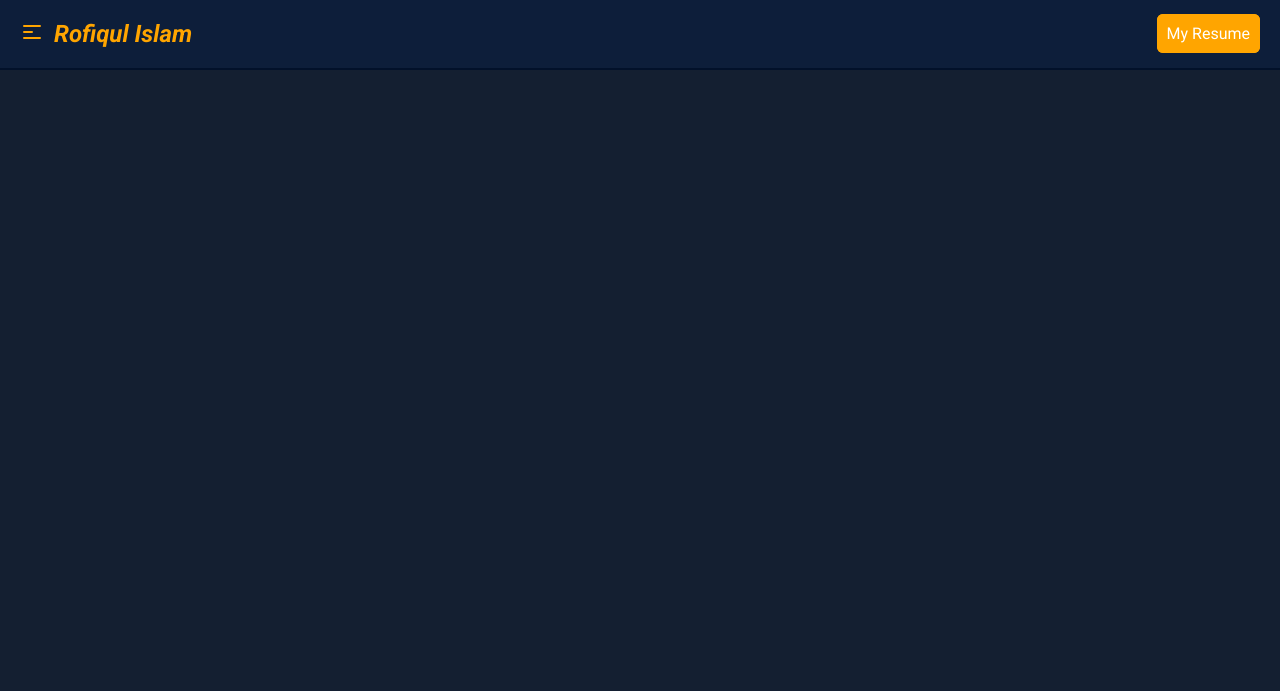
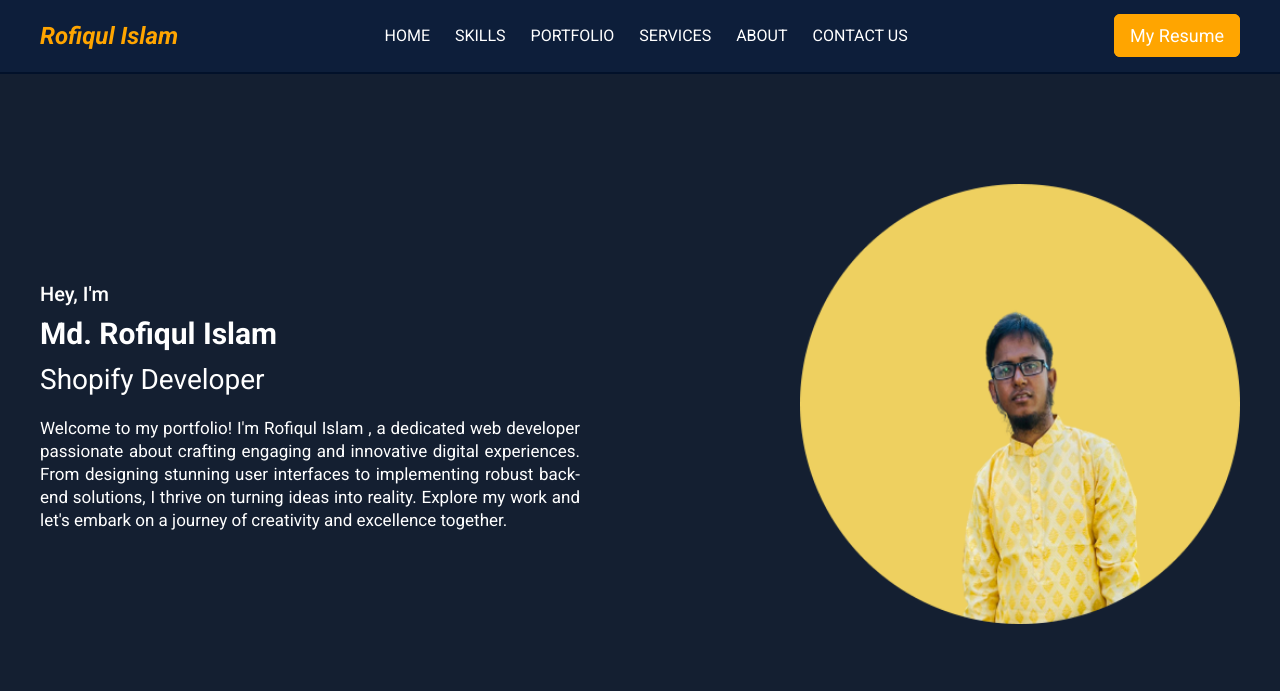
Before and after one commit to itscopebd/portfolio-html, a plain HTML site: page index.html in a window 1280 px wide. Drawn offline with Linux system fonts and the light colour scheme.

Commit message:
header desktop and hero banner html css added

```diff
--- a/assets/css/style.css
+++ b/assets/css/style.css
@@ -10,6 +10,8 @@
 
 :root {
     --primary-color: #FFA500;
+    --secondary-color: #fff;
+    --tertiary-color: #000;
 }
 
 body {
@@ -25,8 +27,16 @@ body {
 
 
 
+
 /* header css start here  */
 
+.header {
+    position: sticky;
+    top: 0;
+    left: 0;
+    width: 100%;
+
+}
 
 .header__wrap {
     display: flex;
@@ -38,6 +48,7 @@ body {
     padding: 18px 0;
     background-color: #0d1e3a;
     border-bottom: 2px solid #02112a;
+    margin-bottom: 50px;
 }
 
 .header__left {
@@ -53,6 +64,10 @@ body {
     height: 24px;
 }
 
+.header__middle {
+    display: none;
+}
+
 .header__logo h4 {
     color: var(--primary-color);
     font-size: 24px;
@@ -62,15 +77,160 @@ body {
 }
 
 .header__btn a {
-    padding: 8px;
+    padding: 10px 15px;
     background-color: var(--primary-color);
     border-radius: 6px;
     text-decoration: none;
-    border: 2px solid var(--primary-color);
-    color: #fff;
+    border: 1px solid var(--primary-color);
+    color: var(--secondary-color);
     font-size: 16px;
     line-height: 22px;
+    transition: 0.5s;
 
 }
 
+.header__btn a:hover {
+    background-color: transparent;
+    transition: 0.5s;
+}
+
 /* header css end here  */
+
+/* hero banner section css start here  */
+
+.hero__left {
+    width: 100%;
+    margin-bottom: 60px;
+}
+
+.hero__left img {
+    width: 100%;
+}
+
+.hero__sub-title {
+    font-size: 20px;
+    line-height: 28px;
+    color: var(--secondary-color);
+    font-weight: 500;
+    margin-bottom: 8px;
+}
+
+.hero__title {
+    font-size: 30px;
+    line-height: 36px;
+    color: var(--secondary-color);
+    font-family: 600;
+    margin-bottom: 10px;
+}
+
+.hero__continue {
+    font-size: 28px;
+    line-height: 35px;
+    color: var(--secondary-color);
+    font-family: 700;
+    margin-bottom: 20px;
+}
+
+.hero__des {
+    font-size: 17px;
+    line-height: 23px;
+    color: var(--secondary-color);
+    font-weight: 400;
+    text-align: justify;
+}
+
+/* hero banner section css end here  */
+
+
+
+
+
+@media(min-width:1024px) {
+    .common-wrap {
+        max-width: 1440px;
+        margin: 0 auto;
+        padding: 0 40px;
+    }
+
+
+    /* header section css start here  */
+
+    .header__inner {
+        padding: 20px 0;
+    }
+
+    .header__middle {
+        display: block;
+    }
+
+    .header__middle ul {
+        display: flex;
+        align-items: center;
+        list-style: none;
+        gap: 25px;
+
+    }
+
+    .header__middle ul a {
+        color: var(--secondary-color);
+        text-decoration: none;
+        font-size: 16px;
+        line-height: 24px;
+        font-weight: 400;
+        text-transform: uppercase;
+        transition: 0.5s;
+
+    }
+
+    .header__middle ul a:hover {
+        color: var(--primary-color);
+        transition: 0.5s;
+
+    }
+
+    .header__mob-hum {
+        display: none;
+    }
+
+    .header__btn a {
+        font-size: 18px;
+        line-height: 24px;
+    }
+
+    /* header section css end here */
+
+    /* hero section css start here  */
+
+    .hero__inner {
+        padding: 60px 0;
+    }
+
+    .hero__wrap {
+        display: flex;
+        align-items: center;
+        justify-content: space-between;
+        flex-direction: row-reverse;
+        gap: 80px;
+    }
+
+    .hero__right {
+        width: 45%;
+    }
+
+    .hero__right {
+        width: 45%;
+    }
+
+    .hero__left {
+        width: calc(100% - 760px);
+        margin-bottom: 0;
+    }
+
+    .hero__left img {
+        width: 100%;
+    }
+
+    /* hero section css end here  */
+
+
+}
--- a/index.html
+++ b/index.html
@@ -9,7 +9,7 @@
 </head>
 
 <body>
-<header class="header"></header>
+    <header class="header"></header>
     <script src="assets/js/main.js"></script>
 </body>
 <header class="header">
@@ -18,13 +18,25 @@
             <div class="header__wrap">
                 <div class="header__left">
                     <div class="header__mob-hum">
-                        <svg xmlns="http://www.w3.org/2000/svg" fill="none" viewBox="0 0 24 24" stroke="currentColor"><path stroke-linecap="round" stroke-linejoin="round" stroke-width="2" d="M4 6h16M4 12h8m-8 6h16"></path></svg>
+                        <svg xmlns="http://www.w3.org/2000/svg" fill="none" viewBox="0 0 24 24" stroke="currentColor">
+                            <path stroke-linecap="round" stroke-linejoin="round" stroke-width="2"
+                                d="M4 6h16M4 12h8m-8 6h16"></path>
+                        </svg>
                     </div>
                     <div class="header__logo">
                         <h4>Rofiqul Islam</h4>
                     </div>
                 </div>
-                <div class="header__middle"></div>
+                <div class="header__middle">
+                    <ul>
+                        <li><a href="">Home</a></li>
+                        <li><a href="">Skills</a></li>
+                        <li><a href="">portfolio</a></li>
+                        <li><a href="">SERVICES</a></li>
+                        <li><a href="">About</a></li>
+                        <li><a href="">Contact us</a></li>
+                    </ul>
+                </div>
                 <div class="header__right">
                     <div class="header__btn">
                         <a href="assets/images/Resume-Rofiqul.pdf" download>My Resume</a>
@@ -34,4 +46,26 @@
         </div>
     </div>
 </header>
+<main>
+    <div class="hero">
+        <div class="hero__inner">
+            <div class="common-wrap">
+                <div class="hero__wrap">
+                    <div class="hero__left">
+                        <img src="assets/images/Rofiq.png" alt="">
+                    </div>
+                    <div class="hero__right">
+                     <div class="hero__content">
+                        <h6 class="hero__sub-title">Hey, I'm </h6>
+                        <h3 class="hero__title">Md. Rofiqul Islam</h3>
+                        <p class="hero__continue">Shopify Developer</p>
+                        <p class="hero__des">Welcome to my portfolio! I'm Rofiqul Islam , a dedicated web developer passionate about crafting engaging and innovative digital experiences. From designing stunning user interfaces to implementing robust back-end solutions, I thrive on turning ideas into reality. Explore my work and let's embark on a journey of creativity and excellence together.</p>
+                     </div>
+                    </div>
+                </div>
+            </div>
+        </div>
+    </div>
+</main>
+
 </html>
```
Also changed, not shown: assets/images/ROFIQ-748b2a3a.png (added), assets/images/Rofiq.png (added).
